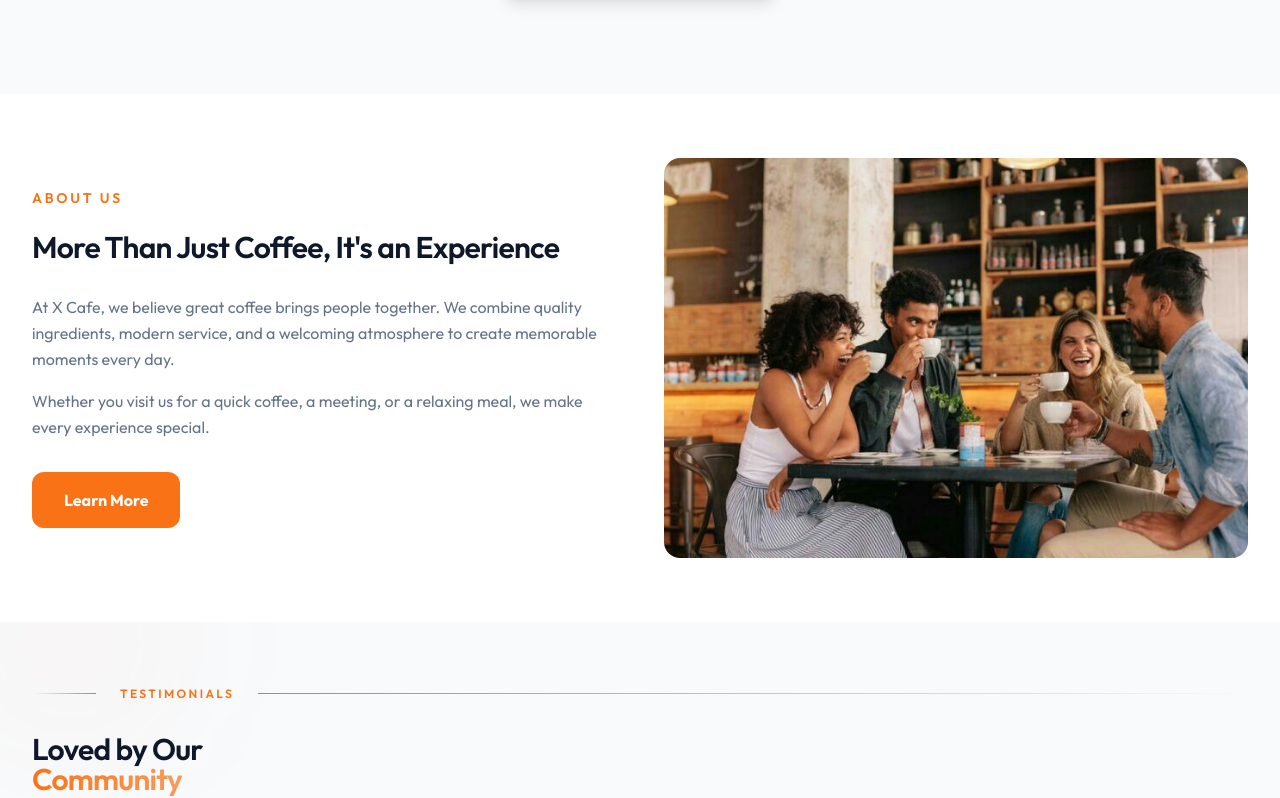
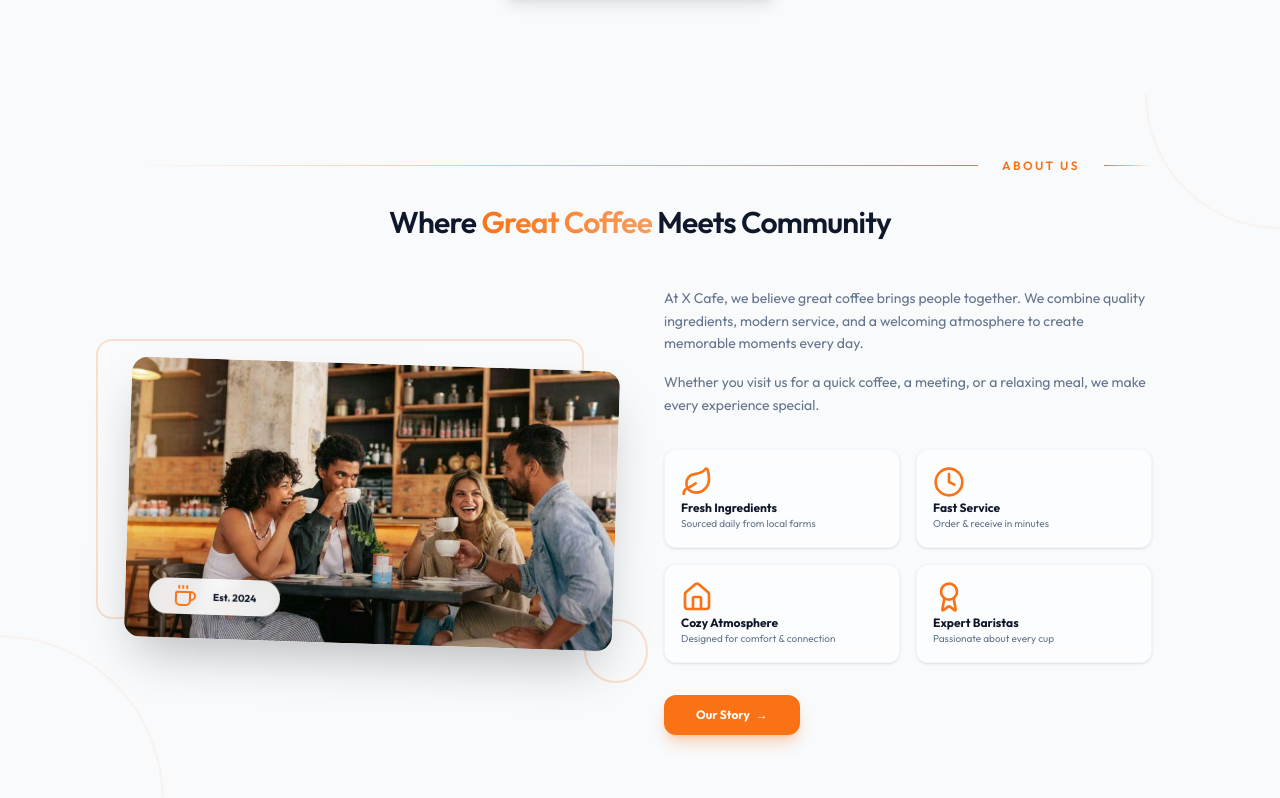
Before and after one commit to Yeabtsega-Tesfaye/x-cafe, a Next.js app: page / in a window 1280 px wide. Shown: the part 4100-4898 px from the top of the page. Built offline with nearby package versions, Linux system fonts and the light colour scheme; no server answers.

Commit message:
upgraded About: compact size, floating image, feature cards, centered heading

```diff
--- a/components/sections/About.tsx
+++ b/components/sections/About.tsx
@@ -1,31 +1,93 @@
+"use client";
+
 import Image from "next/image";
+import { motion } from "framer-motion";
+import { Coffee, Leaf, Clock, Home, Award } from "lucide-react";
 import { FadeUp } from "../ui/FadeUp";
 
 export default function About() {
+  const features = [
+    { icon: Leaf, label: "Fresh Ingredients", desc: "Sourced daily from local farms" },
+    { icon: Clock, label: "Fast Service", desc: "Order & receive in minutes" },
+    { icon: Home, label: "Cozy Atmosphere", desc: "Designed for comfort & connection" },
+    { icon: Award, label: "Expert Baristas", desc: "Passionate about every cup" },
+  ];
+
   return (
-    <section className="px-3 py-8 lg:px-4 bg-background" id="about">
-      {/* Utilizing your custom content-container class */}
-      <div className="content-container grid gap-6 md:grid-cols-2 items-center">
+    <section className="relative px-4 py-8 bg-background-secondary overflow-hidden" id="about">
 
-        {/* Text Content Block */}
-        <div className="max-w-xl">
+      <div className="absolute inset-0 pointer-events-none">
+        <motion.div
+          animate={{ rotate: 360, scale: [1, 1.1, 1] }}
+          transition={{ duration: 25, repeat: Infinity, ease: "linear" }}
+          className="absolute -top-32 -right-32 h-64 w-64 rounded-full border-2 border-accent/5"
+        />
+        <motion.div
+          animate={{ rotate: -360, scale: [1, 1.05, 1] }}
+          transition={{ duration: 30, repeat: Infinity, ease: "linear" }}
+          className="absolute -bottom-40 -left-40 h-80 w-80 rounded-full border-2 border-accent/5"
+        />
+      </div>
+
+      <div className="relative z-10 mx-auto max-w-5xl">
+
         <FadeUp>
-            {/* .text-small applies your 14px size token */}
-            <p className="text-small font-semibold uppercase tracking-[0.2em] text-accent">
+          <div className="flex items-center gap-3 mb-4">
+            <span className="h-px flex-1 bg-gradient-to-r from-transparent to-accent" />
+            <p className="text-xs font-semibold uppercase tracking-[0.2em] text-accent whitespace-nowrap">
               About Us
             </p>
+            <span className="h-px w-12 bg-gradient-to-l from-transparent to-accent" />
+          </div>
         </FadeUp>
 
         <FadeUp delay={0.1}>
-            {/* Inherits exact h2 styling (30px, 600 weight) from globals.css */}
-            <h2 className="mt-2 tracking-tight text-text-primary">
-              More Than Just Coffee, It&apos;s an Experience
+          <h2 className="text-center text-3xl font-black tracking-tight text-text-primary md:text-4xl">
+            Where <span className="text-transparent bg-clip-text bg-gradient-to-r from-accent to-accent/70">Great Coffee</span> Meets Community
           </h2>
         </FadeUp>
 
+        <div className="mt-6 grid gap-6 md:grid-cols-2 items-center">
+
+          <div className="relative">
+            <div className="absolute -top-3 -left-3 h-full w-full rounded-2xl border-2 border-accent/20 md:-top-4 md:-left-4" />
+            <div className="absolute -bottom-3 -right-3 h-16 w-16 rounded-full border-2 border-accent/20 md:-bottom-4 md:-right-4" />
+
+            <motion.div
+              animate={{
+                y: [0, -8, 0],
+                rotate: [0, 2, -2, 0]
+              }}
+              transition={{
+                duration: 5,
+                repeat: Infinity,
+                ease: "easeInOut"
+              }}
+              className="relative h-[200px] w-full overflow-hidden rounded-2xl shadow-2xl md:h-[280px]"
+            >
+              <Image
+                src="/images/cafe-about.jpg"
+                alt="X Cafe experience"
+                fill
+                className="object-cover"
+              />
+              <div className="absolute inset-0 bg-gradient-to-t from-black/20 via-transparent to-transparent" />
+
+              <motion.div
+                initial={{ y: 20, opacity: 0 }}
+                animate={{ y: 0, opacity: 1 }}
+                transition={{ delay: 0.6, duration: 0.5 }}
+                className="absolute bottom-3 left-3 rounded-full bg-white/90 backdrop-blur-sm px-3 py-1.5 shadow-lg flex items-center gap-2"
+              >
+                <Coffee className="h-3 w-3 text-accent" />
+                <span className="text-[10px] font-bold text-text-primary">Est. 2024</span>
+              </motion.div>
+            </motion.div>
+          </div>
+
+          <div>
             <FadeUp delay={0.2}>
-            {/* Inherits global body font size (16px) */}
-            <p className="mt-3 leading-relaxed text-text-secondary">
+              <p className="text-sm leading-relaxed text-text-secondary">
                 At X Cafe, we believe great coffee brings people together.
                 We combine quality ingredients, modern service, and a welcoming
                 atmosphere to create memorable moments every day.
@@ -33,31 +95,38 @@ export default function About() {
             </FadeUp>
 
             <FadeUp delay={0.3}>
-            <p className="mt-2 leading-relaxed text-text-secondary">
+              <p className="mt-2 text-sm leading-relaxed text-text-secondary">
                 Whether you visit us for a quick coffee, a meeting, or a relaxing
                 meal, we make every experience special.
               </p>
             </FadeUp>
 
-          <FadeUp delay={0.4}>
-            {/* Using mt-4 (32px spacing token) and rounded-button */}
-            <button className="mt-4 inline-flex h-14 items-center justify-center rounded-button bg-accent px-4 font-bold text-white shadow-card transition-all duration-300 hover:-translate-y-1 hover:brightness-95 focus-visible:outline-none focus-visible:ring-2 focus-visible:ring-accent focus-visible:ring-offset-2">
-              Learn More
+            <div className="mt-4 grid grid-cols-2 gap-2">
+              {features.map((feature, i) => (
+                <motion.div
+                  key={i}
+                  initial={{ y: 20, opacity: 0 }}
+                  whileInView={{ y: 0, opacity: 1 }}
+                  viewport={{ once: true }}
+                  transition={{ delay: 0.3 + i * 0.08, duration: 0.4 }}
+                  whileHover={{ y: -2, scale: 1.02 }}
+                  className="rounded-xl border border-border/40 bg-white/60 p-2 shadow-sm transition-all duration-300 hover:border-accent/30 hover:shadow-md hover:shadow-accent/5 backdrop-blur-sm"
+                >
+                  <feature.icon className="h-4 w-4 text-accent" />
+                  <p className="mt-0.5 text-xs font-bold text-text-primary">{feature.label}</p>
+                  <p className="text-[10px] text-text-secondary">{feature.desc}</p>
+                </motion.div>
+              ))}
+            </div>
+
+            <FadeUp delay={0.5}>
+              <button className="group mt-4 inline-flex h-10 items-center justify-center rounded-button bg-accent px-4 text-xs font-bold text-white shadow-lg shadow-accent/30 transition-all duration-300 hover:-translate-y-1 hover:brightness-95 hover:shadow-accent/40">
+                Our Story
+                <span className="ml-1.5 transition-transform duration-300 group-hover:translate-x-1">→</span>
               </button>
             </FadeUp>
           </div>
-
-        {/* Image Block */}
-        {/* Using rounded-card and shadow-card design tokens */}
-        <FadeUp delay={0.2} className="relative h-[400px] w-full overflow-hidden rounded-card shadow-card">
-          <Image
-            src="/images/cafe-about.jpg"
-            alt="People enjoying coffee at X Cafe"
-            fill
-            className="object-cover transition-transform duration-700 hover:scale-105"
-          />
-        </FadeUp>
-
+        </div>
       </div>
     </section>
   );
```
Lines whose indentation alone changed are shown as unchanged.
